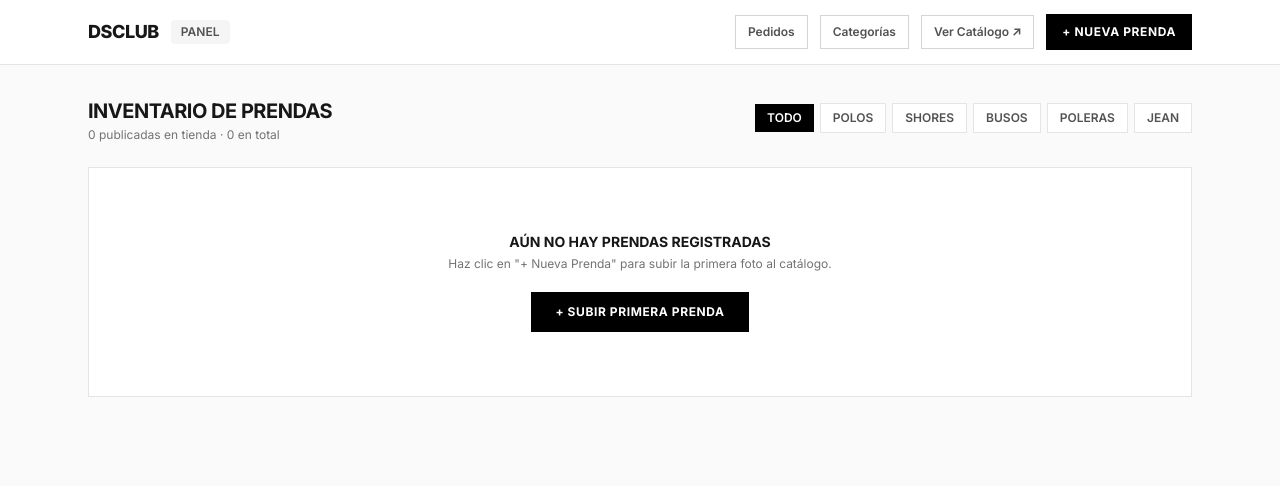
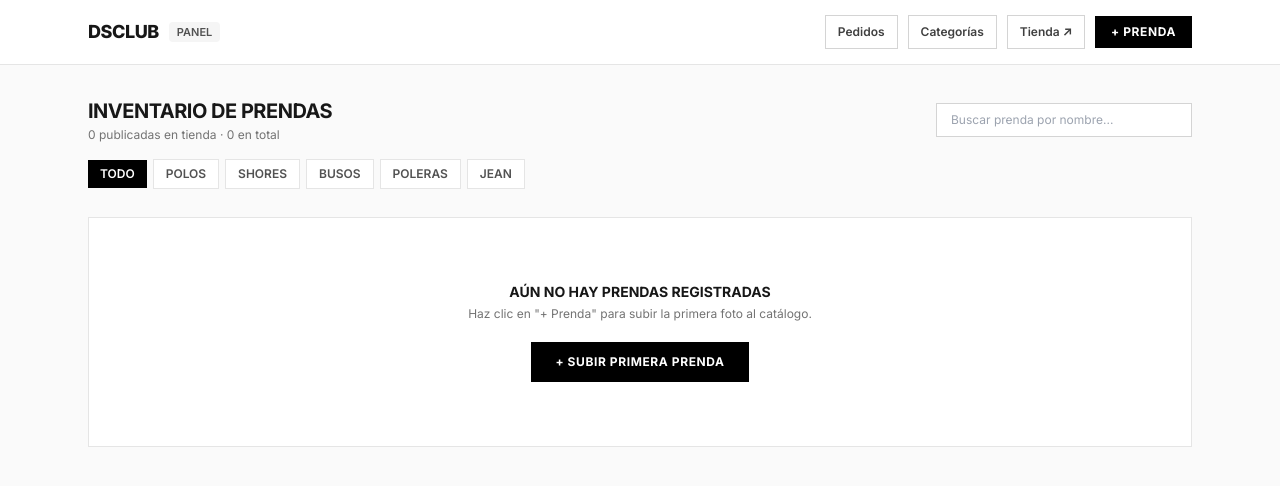
Before and after one commit to andreecoyla-sys/DSCLUB, a Django app: page /panel/ in a window 1280 px wide. Shown: the top 486 px of the page. Run offline with Django 4.2, Linux system fonts and the light colour scheme; the visitor is signed in with stand-in values (Sample User, id 1); data comes from the database, SQL or seed files in the repository; data that the repository does not hold is empty; some libraries are stand-ins or nearby versions.

Commit message:
Mejoras panel dueño validacion stock enlace WhatsApp y resumen ventas

```diff
--- a/catalogo/templates/catalogo/panel_form.html
+++ b/catalogo/templates/catalogo/panel_form.html
@@ -88,14 +88,14 @@
                 <div>
                     <label for="precio" class="block text-xs font-bold uppercase tracking-wider mb-2">Precio Actual (S/) *</label>
                     <input type="number" step="0.01" min="0" id="precio" name="precio" required
-                        value="{{ producto.precio|stringformat:'.2f'|default:'' }}" placeholder="89.00"
+                        value="{% if producto %}{{ producto.precio|stringformat:'f' }}{% endif %}" placeholder="89.00"
                         class="w-full border border-neutral-300 focus:border-black outline-none px-3.5 py-2.5 text-sm">
                 </div>
 
                 <div>
                     <label for="precio_anterior" class="block text-xs font-bold uppercase tracking-wider mb-2">Precio Antes (Opcional)</label>
                     <input type="number" step="0.01" min="0" id="precio_anterior" name="precio_anterior"
-                        value="{% if producto.precio_anterior %}{{ producto.precio_anterior|stringformat:'.2f' }}{% endif %}" placeholder="Ej: 119.00"
+                        value="{% if producto and producto.precio_anterior %}{{ producto.precio_anterior|stringformat:'f' }}{% endif %}" placeholder="Ej: 119.00"
                         class="w-full border border-neutral-300 focus:border-black outline-none px-3.5 py-2.5 text-sm">
                     <p class="text-[10px] text-neutral-400 mt-1">Se mostrará tachado como oferta.</p>
                 </div>
--- a/catalogo/templates/catalogo/panel_lista.html
+++ b/catalogo/templates/catalogo/panel_lista.html
@@ -12,32 +12,32 @@
 
     <!-- Barra Superior -->
     <header class="sticky top-0 z-30 bg-white border-b border-neutral-200">
-        <div class="max-w-6xl mx-auto px-4 sm:px-6 h-16 flex items-center justify-between gap-4">
-            <div class="flex items-center gap-3">
+        <div class="max-w-6xl mx-auto px-4 sm:px-6 py-3 sm:py-0 sm:h-16 flex flex-wrap items-center justify-between gap-2.5">
+            <div class="flex items-center gap-2.5">
                 <span class="font-extrabold tracking-tight text-lg">DSCLUB</span>
-                <span class="text-xs bg-neutral-100 text-neutral-600 px-2.5 py-1 rounded font-semibold">PANEL</span>
+                <span class="text-[11px] bg-neutral-100 text-neutral-600 px-2 py-0.5 rounded font-semibold">PANEL</span>
             </div>
-            <div class="flex items-center gap-2 sm:gap-3">
-                <a href="{% url 'panel_pedidos' %}" class="relative text-xs font-semibold text-neutral-600 hover:text-black border border-neutral-300 px-3 py-2 transition-colors">
+            <div class="flex flex-wrap items-center gap-1.5 sm:gap-2.5">
+                <a href="{% url 'panel_pedidos' %}" class="relative text-xs font-semibold text-neutral-700 hover:text-black border border-neutral-300 px-2.5 sm:px-3 py-2 transition-colors">
                     Pedidos
                     {% if pedidos_pendientes > 0 %}
                         <span class="ml-1 bg-red-600 text-white text-[10px] font-bold px-1.5 py-0.5 rounded-full">{{ pedidos_pendientes }}</span>
                     {% endif %}
                 </a>
-                <a href="{% url 'panel_categorias' %}" class="text-xs font-semibold text-neutral-600 hover:text-black border border-neutral-300 px-3 py-2 transition-colors">
+                <a href="{% url 'panel_categorias' %}" class="text-xs font-semibold text-neutral-700 hover:text-black border border-neutral-300 px-2.5 sm:px-3 py-2 transition-colors">
                     Categorías
                 </a>
-                <a href="{% url 'inicio' %}" target="_blank" class="text-xs font-semibold text-neutral-600 hover:text-black border border-neutral-300 px-3 py-2 transition-colors">
-                    Ver Catálogo ↗
+                <a href="{% url 'inicio' %}" target="_blank" class="text-xs font-semibold text-neutral-700 hover:text-black border border-neutral-300 px-2.5 sm:px-3 py-2 transition-colors">
+                    Tienda ↗
                 </a>
-                <a href="{% url 'panel_crear' %}" class="text-xs font-bold uppercase tracking-wider bg-black text-white hover:bg-neutral-800 px-3.5 sm:px-4 py-2.5 transition-colors">
-                    + Nueva Prenda
+                <a href="{% url 'panel_crear' %}" class="text-xs font-bold uppercase tracking-wider bg-black text-white hover:bg-neutral-800 px-3 sm:px-4 py-2 transition-colors">
+                    + Prenda
                 </a>
             </div>
         </div>
     </header>
 
-    <main class="max-w-6xl mx-auto px-4 sm:px-6 pt-8">
+    <main class="max-w-6xl mx-auto px-4 sm:px-6 pt-6 sm:pt-8">
         {% if messages %}
             <div class="mb-6 space-y-2">
                 {% for msg in messages %}
@@ -48,11 +48,18 @@
             </div>
         {% endif %}
 
-        <!-- Resumen y Filtros por Categoría -->
-        <div class="flex flex-col sm:flex-row sm:items-center justify-between gap-4 mb-6">
-            <div>
-                <h1 class="text-xl font-bold uppercase tracking-tight">Inventario de Prendas</h1>
-                <p class="text-xs text-neutral-500 mt-0.5">{{ total_activos }} publicadas en tienda · {{ total_prendas }} en total</p>
+        <!-- Resumen, Buscador y Filtros por Categoría -->
+        <div class="flex flex-col gap-4 mb-6">
+            <div class="flex flex-col sm:flex-row sm:items-center justify-between gap-3">
+                <div>
+                    <h1 class="text-xl font-bold uppercase tracking-tight">Inventario de Prendas</h1>
+                    <p class="text-xs text-neutral-500 mt-0.5">{{ total_activos }} publicadas en tienda · {{ total_prendas }} en total</p>
+                </div>
+
+                <div class="w-full sm:w-64">
+                    <input id="admin-search-input" type="text" placeholder="Buscar prenda por nombre..."
+                        class="w-full bg-white border border-neutral-300 focus:border-black outline-none px-3.5 py-2 text-xs transition-colors">
+                </div>
             </div>
 
             <div class="flex items-center gap-1.5 overflow-x-auto pb-1">
@@ -69,20 +76,26 @@
 
         <!-- Grid de Prendas -->
         {% if productos %}
-            <div class="grid grid-cols-1 sm:grid-cols-2 lg:grid-cols-3 gap-4">
+            <div id="admin-products-grid" class="grid grid-cols-1 sm:grid-cols-2 lg:grid-cols-3 gap-4">
                 {% for p in productos %}
-                    <div class="bg-white border border-neutral-200 p-4 flex flex-col justify-between gap-4 {% if not p.activo or p.stock == 0 %}opacity-65{% endif %}">
+                    <div data-name="{{ p.nombre|lower }}" class="admin-product-card bg-white border border-neutral-200 p-4 flex flex-col justify-between gap-4 {% if not p.activo or p.stock == 0 %}opacity-70{% endif %}">
                         <div class="flex gap-4">
-                            <img src="{{ p.imagen.url }}" alt="{{ p.nombre }}" class="w-24 h-28 object-cover bg-neutral-100 shrink-0">
+                            <div class="relative w-24 h-28 bg-neutral-100 shrink-0">
+                                <img src="{{ p.imagen.url }}" alt="{{ p.nombre }}" class="w-full h-full object-cover">
+                                {% if p.stock == 0 %}
+                                    <span class="absolute bottom-1 inset-x-1 bg-red-600 text-white text-[9px] font-bold uppercase text-center py-0.5">
+                                        Agotado
+                                    </span>
+                                {% endif %}
+                            </div>
                             <div class="flex-1 min-w-0">
                                 <div class="flex items-center justify-between gap-2">
-                                    <span class="text-[10px] font-bold uppercase tracking-wider px-2 py-0.5 bg-neutral-100 text-neutral-700">
+                                    <span class="text-[10px] font-bold uppercase tracking-wider px-2 py-0.5 bg-neutral-100 text-neutral-700 truncate">
                                         {{ p.categoria.nombre }} · {{ p.etiqueta }}
                                     </span>
-                                    <!-- Botón Switch Visible -->
                                     <form method="post" action="{% url 'panel_stock_rapido' p.id 'toggle' %}">
                                         {% csrf_token %}
-                                        <button type="submit" title="Activar o pausar en catálogo" class="text-[10px] font-bold uppercase px-2 py-0.5 cursor-pointer {% if p.activo %}bg-emerald-100 text-emerald-800{% else %}bg-neutral-200 text-neutral-600{% endif %}">
+                                        <button type="submit" title="Activar o pausar en catálogo" class="text-[10px] font-bold uppercase px-2 py-0.5 cursor-pointer shrink-0 {% if p.activo %}bg-emerald-100 text-emerald-800{% else %}bg-neutral-200 text-neutral-600{% endif %}">
                                             {% if p.activo %}Visible{% else %}Oculto{% endif %}
                                         </button>
                                     </form>
@@ -134,12 +147,25 @@
         {% else %}
             <div class="bg-white border border-neutral-200 py-16 px-4 text-center">
                 <p class="text-sm font-bold uppercase">Aún no hay prendas registradas</p>
-                <p class="text-xs text-neutral-500 mt-1">Haz clic en "+ Nueva Prenda" para subir la primera foto al catálogo.</p>
+                <p class="text-xs text-neutral-500 mt-1">Haz clic en "+ Prenda" para subir la primera foto al catálogo.</p>
                 <a href="{% url 'panel_crear' %}" class="inline-block mt-5 bg-black text-white text-xs font-bold uppercase tracking-wider px-6 py-3">
                     + Subir Primera Prenda
                 </a>
             </div>
         {% endif %}
     </main>
+
+    <script>
+        const adminSearch = document.getElementById('admin-search-input');
+        if (adminSearch) {
+            adminSearch.addEventListener('input', (e) => {
+                const term = e.target.value.toLowerCase().trim();
+                document.querySelectorAll('.admin-product-card').forEach(card => {
+                    const name = card.dataset.name || '';
+                    card.classList.toggle('hidden', term && !name.includes(term));
+                });
+            });
+        }
+    </script>
 </body>
 </html>
--- a/catalogo/views.py
+++ b/catalogo/views.py
@@ -6,6 +6,7 @@ from django.shortcuts import render, redirect, get_object_or_404
 from django.contrib.auth.decorators import login_required
 from django.contrib import messages
 from django.db import transaction
+from django.db.models import Sum
 from django.db.models.deletion import ProtectedError
 from django.views.decorators.http import require_POST
 from .models import Producto, Categoria, Pedido, DetallePedido
@@ -16,10 +17,12 @@ WHATSAPP_TIENDA = '51987532146'
 TARIFA_DELIVERY = Decimal('0.00')
 TARIFA_PROVINCIA = Decimal('0.00')
 
+
 def asegurar_categorias_base():
     if not Categoria.objects.exists():
         for i, nombre in enumerate(['POLOS', 'SHORES', 'BUSOS', 'POLERAS', 'JEAN'], start=1):
             Categoria.objects.create(nombre=nombre, orden=i)
+
 
 def _combinar_tallas(tallas_check, tallas_extra_raw):
     resultado = []
@@ -33,6 +36,7 @@ def _combinar_tallas(tallas_check, tallas_extra_raw):
             if t_clean and t_clean not in resultado:
                 resultado.append(t_clean)
     return ', '.join(resultado) if resultado else 'ÚNICA'
+
 
 def inicio(request):
     asegurar_categorias_base()
@@ -63,7 +67,6 @@ def inicio(request):
             'description': p.descripcion,
         })
 
-    # Ordena primero las tallas base conocidas y luego cualquier talla nueva creada por el dueño
     tallas_filtro = [t for t in TALLAS_BASE if t in tallas_en_stock] + [
         t for t in tallas_en_stock if t not in TALLAS_BASE
     ]
@@ -75,6 +78,7 @@ def inicio(request):
         'tarifa_delivery': float(TARIFA_DELIVERY),
         'tarifa_provincia': float(TARIFA_PROVINCIA),
     })
+
 
 @require_POST
 def crear_pedido(request):
@@ -117,6 +121,31 @@ def crear_pedido(request):
         destino_final = direccion
 
     with transaction.atomic():
+        items_validados = []
+        for item in items:
+            prod = Producto.objects.filter(pk=item.get('id'), activo=True).first()
+            cantidad = max(1, int(item.get('qty', 1)))
+            talla = str(item.get('size', 'ÚNICA')).upper()
+
+            if prod:
+                if prod.stock <= 0:
+                    return JsonResponse({
+                        'ok': False,
+                        'error': f'Lo sentimos, "{prod.nombre}" acaba de agotarse.'
+                    }, status=400)
+                if cantidad > prod.stock:
+                    return JsonResponse({
+                        'ok': False,
+                        'error': f'Solo quedan {prod.stock} unidades disponibles de "{prod.nombre}".'
+                    }, status=400)
+                nombre_prod = prod.nombre
+                precio_unit = prod.precio
+            else:
+                nombre_prod = str(item.get('name', 'Prenda'))
+                precio_unit = Decimal(str(item.get('price', 0)))
+
+            items_validados.append((prod, nombre_prod, talla, cantidad, precio_unit))
+
         pedido = Pedido.objects.create(
             cliente_nombre=cliente_nombre,
             cliente_telefono=cliente_telefono,
@@ -130,18 +159,7 @@ def crear_pedido(request):
         subtotal_prendas = Decimal('0.00')
         lineas_wpp = []
 
-        for item in items:
-            prod = Producto.objects.filter(pk=item.get('id'), activo=True).first()
-            cantidad = max(1, int(item.get('qty', 1)))
-            talla = str(item.get('size', 'ÚNICA')).upper()
-
-            if prod:
-                nombre_prod = prod.nombre
-                precio_unit = prod.precio
-            else:
-                nombre_prod = str(item.get('name', 'Prenda'))
-                precio_unit = Decimal(str(item.get('price', 0)))
-
+        for prod, nombre_prod, talla, cantidad, precio_unit in items_validados:
             subtotal = precio_unit * cantidad
             subtotal_prendas += subtotal
 
@@ -177,6 +195,13 @@ def crear_pedido(request):
     else:
         bloque_destino = ""
 
+    if tipo_entrega == 'Recojo en tienda':
+        texto_envio = "Sin costo"
+    elif costo_envio > 0:
+        texto_envio = f"S/ {costo_envio:.2f}"
+    else:
+        texto_envio = "A coordinar"
+
     aviso_comprobante = (
         "\n\n_Adjunto mi captura de pago aquí abajo para confirmar mi envío:_"
         if metodo_pago in {'YAPE / PLIN', 'TRANSFERENCIA'}
@@ -193,6 +218,7 @@ def crear_pedido(request):
         f"*PRENDAS:*\n"
         f"{detalle_texto}\n"
         f"--------------------------------\n"
+        f"*Envío:* {texto_envio}\n"
         f"*TOTAL PRENDAS: S/ {total_final:.2f}*"
         f"{aviso_comprobante}"
     )
@@ -204,6 +230,7 @@ def crear_pedido(request):
         'codigo': pedido.codigo,
         'whatsapp_url': whatsapp_url,
     })
+
 
 @login_required(login_url='/admin/login/')
 def panel_lista(request):
@@ -222,6 +249,7 @@ def panel_lista(request):
         'pedidos_pendientes': Pedido.objects.filter(estado__in=['PENDIENTE', 'EMPACADO']).count(),
     })
 
+
 @login_required(login_url='/admin/login/')
 def panel_pedidos(request):
     estado = request.GET.get('estado', 'ACTIVOS')
@@ -232,6 +260,10 @@ def panel_pedidos(request):
     elif estado != 'ALL':
         pedidos = pedidos.filter(estado=estado)
 
+    ingresos_cobrados = Pedido.objects.filter(pagado=True).exclude(estado='CANCELADO').aggregate(
+        total=Sum('total')
+    )['total'] or Decimal('0.00')
+
     return render(request, 'catalogo/panel_pedidos.html', {
         'pedidos': pedidos,
         'estado_actual': estado,
@@ -240,7 +272,9 @@ def panel_pedidos(request):
         'empacados_count': Pedido.objects.filter(estado='EMPACADO').count(),
         'entregados_count': Pedido.objects.filter(estado='ENTREGADO').count(),
         'cancelados_count': Pedido.objects.filter(estado='CANCELADO').count(),
+        'ingresos_cobrados': ingresos_cobrados,
     })
+
 
 @login_required(login_url='/admin/login/')
 @require_POST
@@ -250,23 +284,27 @@ def panel_pedido_pago(request, pk):
     pedido.save()
     estado_txt = "PAGADO (Verificado)" if pedido.pagado else "POR VERIFICAR"
     messages.success(request, f'Pago de {pedido.codigo} marcado como {estado_txt}.')
-    return redirect('panel_pedidos')
+    return redirect(request.META.get('HTTP_REFERER') or 'panel_pedidos')
+
 
 @login_required(login_url='/admin/login/')
 @require_POST
 def panel_pedido_estado(request, pk, nuevo_estado):
-    pedido = get_object_or_404(Pedido, pk=pk)
+    next_url = request.META.get('HTTP_REFERER') or 'panel_pedidos'
 
     if nuevo_estado == 'ELIMINAR':
+        pedido = get_object_or_404(Pedido, pk=pk)
         codigo = pedido.codigo
         pedido.delete()
         messages.success(request, f'Pedido {codigo} eliminado del historial.')
-        return redirect('panel_pedidos')
+        return redirect(next_url)
 
     estados_validos = {'PENDIENTE', 'EMPACADO', 'ENTREGADO', 'CANCELADO'}
 
     if nuevo_estado in estados_validos:
         with transaction.atomic():
+            pedido = get_object_or_404(Pedido.objects.select_for_update(), pk=pk)
+
             if nuevo_estado in {'EMPACADO', 'ENTREGADO'} and not pedido.stock_descontado:
                 for item in pedido.items.select_related('producto').all():
                     if item.producto:
@@ -285,7 +323,8 @@ def panel_pedido_estado(request, pk, nuevo_estado):
             pedido.save()
             messages.success(request, f'Pedido {pedido.codigo} actualizado a {pedido.get_estado_display()}.')
 
-    return redirect('panel_pedidos')
+    return redirect(next_url)
+
 
 @login_required(login_url='/admin/login/')
 def panel_categorias(request):
@@ -316,17 +355,18 @@ def panel_categorias(request):
         'categorias': Categoria.objects.all(),
     })
 
+
 @login_required(login_url='/admin/login/')
 def panel_crear(request):
     asegurar_categorias_base()
-    categorias = Categoria.objects.filter(activa=True)
+    categorias = Categoria.objects.all()
 
     if request.method == 'POST':
         nombre = request.POST.get('nombre', '').strip()
         categoria_id = request.POST.get('categoria')
         etiqueta = request.POST.get('etiqueta', 'NEW IN')
-        precio_raw = request.POST.get('precio', '0')
-        precio_ant_raw = request.POST.get('precio_anterior', '').strip()
+        precio_raw = request.POST.get('precio', '0').replace(',', '.')
+        precio_ant_raw = request.POST.get('precio_anterior', '').strip().replace(',', '.')
         stock = int(request.POST.get('stock', 1) or 0)
         tallas_sel = request.POST.getlist('tallas')
         tallas_extra = request.POST.get('tallas_personalizadas', '')
@@ -375,10 +415,11 @@ def panel_crear(request):
         'tallas_personalizadas': '',
     })
 
+
 @login_required(login_url='/admin/login/')
 def panel_editar(request, pk):
     producto = get_object_or_404(Producto, pk=pk)
-    categorias = Categoria.objects.filter(activa=True)
+    categorias = Categoria.objects.all()
 
     if request.method == 'POST':
         producto.nombre = request.POST.get('nombre', producto.nombre).strip()
@@ -394,11 +435,11 @@ def panel_editar(request, pk):
         producto.activo = request.POST.get('activo') == 'on'
 
         try:
-            producto.precio = Decimal(request.POST.get('precio', producto.precio))
+            producto.precio = Decimal(request.POST.get('precio', str(producto.precio)).replace(',', '.'))
         except InvalidOperation:
             pass
 
-        precio_ant_raw = request.POST.get('precio_anterior', '').strip()
+        precio_ant_raw = request.POST.get('precio_anterior', '').strip().replace(',', '.')
         if precio_ant_raw:
             try:
                 producto.precio_anterior = Decimal(precio_ant_raw)
@@ -426,6 +467,7 @@ def panel_editar(request, pk):
         'tallas_personalizadas': ', '.join(tallas_custom),
     })
 
+
 @login_required(login_url='/admin/login/')
 def panel_stock_rapido(request, pk, accion):
     if request.method == 'POST':
@@ -437,7 +479,8 @@ def panel_stock_rapido(request, pk, accion):
         elif accion == 'toggle':
             producto.activo = not producto.activo
         producto.save()
-    return redirect('panel_lista')
+    return redirect(request.META.get('HTTP_REFERER') or 'panel_lista')
+
 
 @login_required(login_url='/admin/login/')
 def panel_eliminar(request, pk):
@@ -446,4 +489,4 @@ def panel_eliminar(request, pk):
         nombre = producto.nombre
         producto.delete()
         messages.success(request, f'Se eliminó "{nombre}".')
-    return redirect('panel_lista')
+    return redirect(request.META.get('HTTP_REFERER') or 'panel_lista')
```
Also changed, not shown: catalogo/models.py (+11 -0 lines), catalogo/templates/catalogo/panel_pedidos.html (+15 -10 lines).
